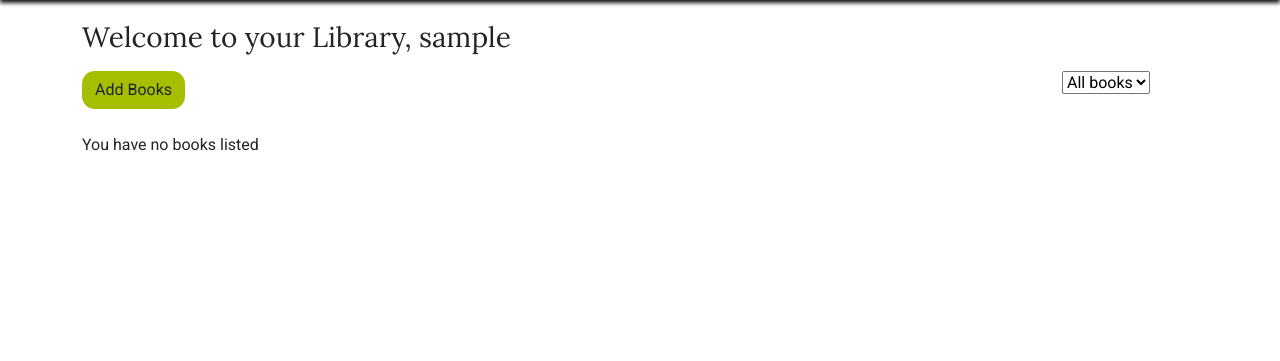
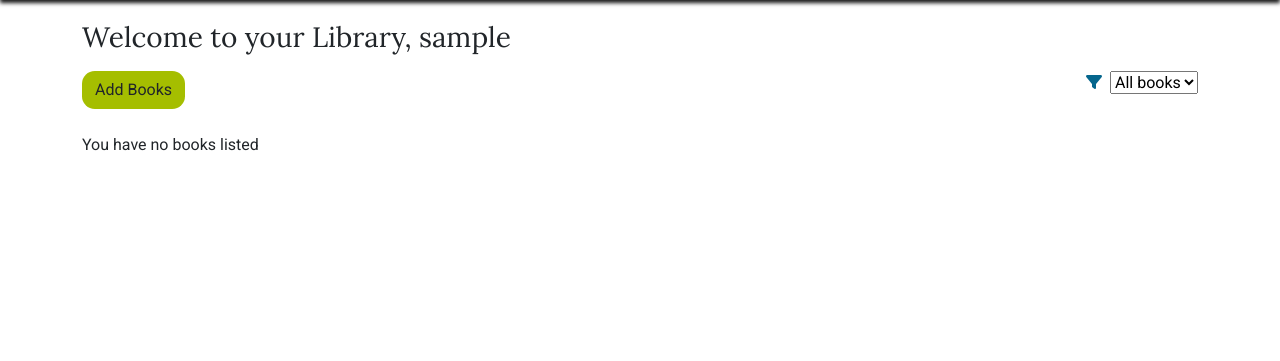
Before and after one commit to Gary-Burke/book-lovers-market, a Django app: page /library/ in a window 1280 px wide. Shown: the part 59-420 px from the top of the page. Run offline with Django 5.2, Linux system fonts and the light colour scheme; the visitor is signed in with stand-in values (Sample User, id 1); data that the repository does not hold is empty; some libraries are stand-ins or nearby versions.

Commit message:
Add icon to filter menu on library page

```diff
--- a/library/templates/library/library.html
+++ b/library/templates/library/library.html
@@ -6,12 +6,13 @@
 
 {% if user.is_authenticated %}
 
-<div class="container">
+<div class="container library">
     <h3 class="my-3">Welcome to your Library, {{user}}</h3>
 
     <div class="d-flex justify-content-between">
     <a class="btn btn-confirm mb-4" href="{% url 'add_book' %}">Add Books</a>
-    <form method="get" class="mb-3 me-5">
+    <form method="get" class="mb-3 lg-me-5">
+        <i class="fa-solid fa-filter me-1"></i>
         <select name="status" onchange="this.form.submit()">
             <option value="">All books</option>
 
--- a/static/css/style.css
+++ b/static/css/style.css
@@ -147,3 +147,7 @@ footer i {
     width: 100%;
     aspect-ratio: 1 / 1.25;
 }
+
+.library form i {
+    color: var(--primary-color);
+}
```
